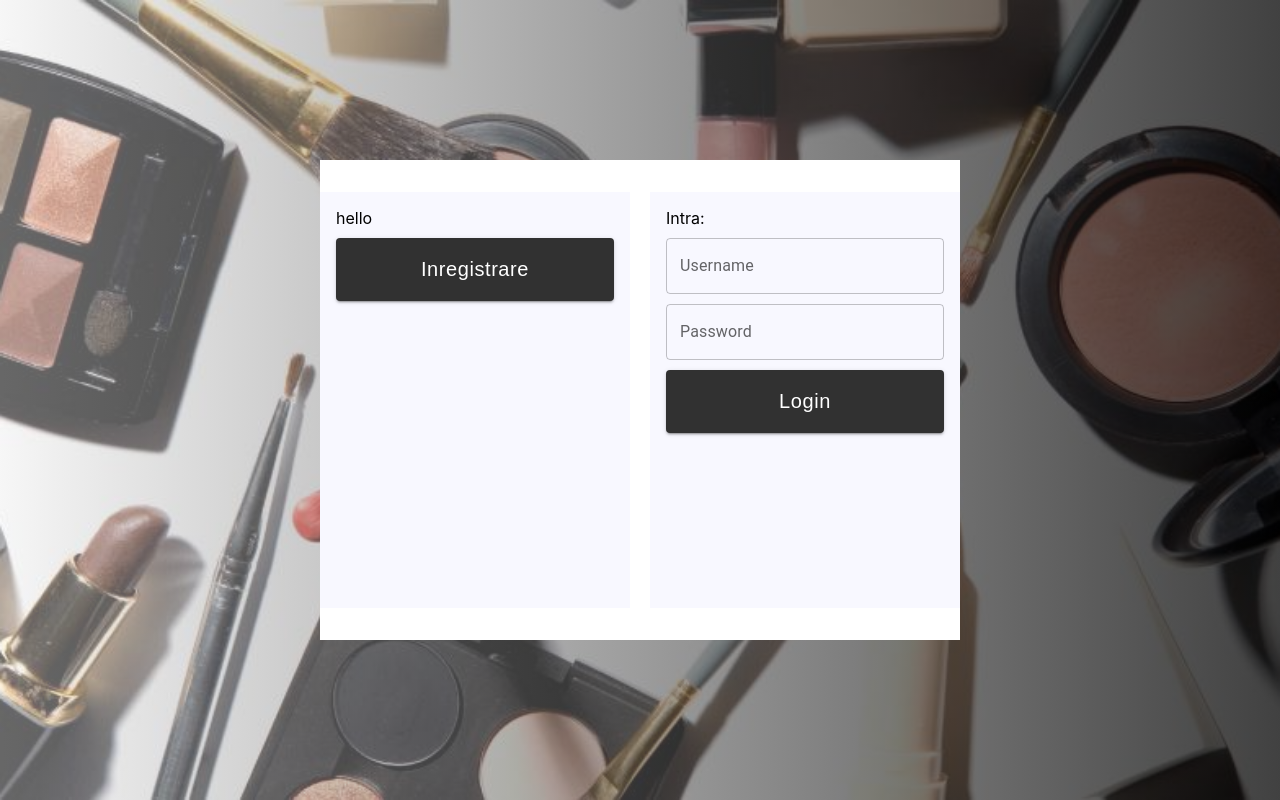
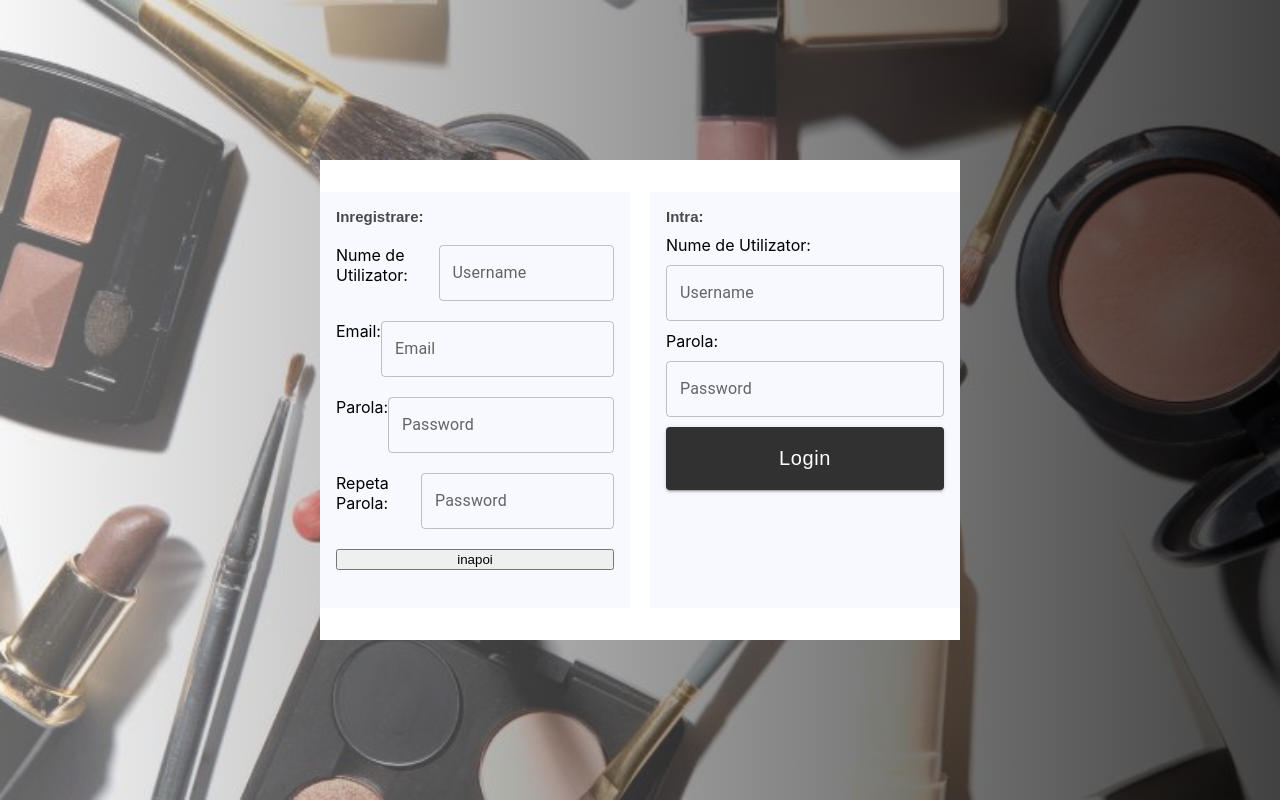
Before and after one commit to SocolAndreea/web, a React (Create React App) app: page /login in a window 1280 px wide. Both pictures are taken after a click on the button "Inregistrare". Built offline with nearby package versions, Linux system fonts and the light colour scheme.

Commit message:
registration form + benefits, global state to toggle between them

```diff
--- a/package.json
+++ b/package.json
@@ -5,6 +5,7 @@
   "dependencies": {
     "@emotion/react": "^11.11.4",
     "@emotion/styled": "^11.11.0",
+    "@mui/icons-material": "^5.15.13",
     "@mui/material": "^5.15.12",
     "@mui/styled-engine-sc": "^6.0.0-alpha.17",
     "@testing-library/jest-dom": "^5.17.0",
--- a/src/components/loginModal/LoginSide.tsx
+++ b/src/components/loginModal/LoginSide.tsx
@@ -1,7 +1,12 @@
 import { observer } from "mobx-react";
 import { Button, TextField } from "@mui/material";
-import { ButtonBlack, Modal } from "../../pages/StyledComponents";
+import {
+  ButtonBlack,
+  Modal,
+  WeightedTitle,
+} from "../../pages/StyledComponents";
 import { useState } from "react";
+import "./styles.css";
 
 const LoginSide = () => {
   const [username, setUsername] = useState("");
@@ -9,15 +14,19 @@ const LoginSide = () => {
 
   return (
     <Modal>
-      Intra:
+      <WeightedTitle>Intra: </WeightedTitle>
+      Nume de Utilizator:
       <TextField
+        className="customBorder"
         type="text"
         value={username}
         label="Username"
         variant="outlined"
         onChange={(e) => setUsername(e.target.value.trim())}
       ></TextField>
+      Parola:
       <TextField
+        className="customBorder"
         type="password"
         label="Password"
         value={password}
--- a/src/components/loginModal/RegistrationSide.tsx
+++ b/src/components/loginModal/RegistrationSide.tsx
@@ -1,14 +1,25 @@
 import { observer } from "mobx-react";
-import { ButtonBlack, Modal } from "../../pages/StyledComponents";
-import { Button } from "@mui/material";
+import { Modal } from "../../pages/StyledComponents";
+import RegistrationBenefits from "./registrationToggle/RegistrationBenefits";
+import { createContext, useState } from "react";
+import RegistrationForm from "./registrationToggle/RegistrationForm";
+
+//modalul ramane si fac un toggle intre tot ce e interior si un registration form
 
 const RegistrationSide = () => {
+  const [toggle, setToggle] = useState(true);
+  const ToggleForm = createContext(toggle);
+  console.log("test toggle", toggle);
+
   return (
-    <Modal>
-      hello
-      <Button variant={"contained"} sx={ButtonBlack}>
-        Inregistrare
-      </Button>
+    <Modal style={{ gap: "20px" }}>
+      <ToggleForm.Provider value={toggle}>
+        {toggle ? (
+          <RegistrationBenefits toggleForm={setToggle} />
+        ) : (
+          <RegistrationForm toggleBenefits={setToggle} />
+        )}
+      </ToggleForm.Provider>
     </Modal>
   );
 };
--- /dev/null
+++ b/src/components/loginModal/registrationToggle/RegistrationBenefits.tsx
@@ -0,0 +1,40 @@
+import { observer } from "mobx-react";
+import { ButtonBlack, WeightedTitle } from "../../../pages/StyledComponents";
+import { Button } from "@mui/material";
+import CheckCircleIcon from "@mui/icons-material/CheckCircle";
+import styled from "styled-components";
+import { Dispatch, SetStateAction } from "react";
+const Benefits = styled.div`
+  display: flex;
+  gap: 5px;
+`;
+
+interface BenefitsProps {
+  toggleForm: Dispatch<SetStateAction<boolean>>;
+}
+const RegistrationBenefits = (toggleForm: BenefitsProps) => {
+  const TurnToggleOn = () => {
+    toggleForm.toggleForm(false);
+  };
+  return (
+    <>
+      <WeightedTitle>Inca nu ai un profil?</WeightedTitle>
+      <Button variant={"contained"} sx={ButtonBlack} onClick={TurnToggleOn}>
+        Inregistrare
+      </Button>
+      <Benefits style={{ marginTop: "15px" }}>
+        <CheckCircleIcon />
+        Cumparare mai rapida
+      </Benefits>
+      <Benefits>
+        <CheckCircleIcon />
+        Creeaza-ti propria lista de dorinte
+      </Benefits>
+      <Benefits>
+        <CheckCircleIcon />
+        Istoricul comenzilor
+      </Benefits>
+    </>
+  );
+};
+export default observer(RegistrationBenefits);
--- /dev/null
+++ b/src/components/loginModal/registrationToggle/RegistrationForm.tsx
@@ -0,0 +1,69 @@
+import { observer } from "mobx-react";
+import { Dispatch, SetStateAction } from "react";
+import { WeightedTitle } from "../../../pages/StyledComponents";
+import { TextField } from "@mui/material";
+import styled from "styled-components";
+
+interface FormProps {
+  toggleBenefits: Dispatch<SetStateAction<boolean>>;
+}
+
+const Together = styled.div`
+  display: flex;
+  justify-content: space-between;
+`;
+const RegistrationForm = (toggleBenefits: FormProps) => {
+  const TurnToggleOff = () => {
+    toggleBenefits.toggleBenefits(true);
+  };
+  return (
+    <>
+      <WeightedTitle>Inregistrare: </WeightedTitle>
+      <Together>
+        Nume de Utilizator:
+        <TextField
+          className="customBorder"
+          type="text"
+          // value={username}
+          label="Username"
+          variant="outlined"
+          // onChange={(e) => setUsername(e.target.value.trim())}
+        ></TextField>
+      </Together>
+      <Together>
+        Email:
+        <TextField
+          className="customBorder"
+          type="email"
+          // value={username}
+          label="Email"
+          variant="outlined"
+          // onChange={(e) => setUsername(e.target.value.trim())}
+        ></TextField>
+      </Together>
+      <Together>
+        Parola:
+        <TextField
+          className="customBorder"
+          type="password"
+          label="Password"
+          // value={password}
+          // onChange={(e) => setPassword(e.target.value.trim())}
+        />
+      </Together>
+      <Together>
+        Repeta Parola:
+        <TextField
+          className="customBorder"
+          type="password"
+          label="Password"
+          // value={password}
+          // onChange={(e) => setPassword(e.target.value.trim())}
+        />
+      </Together>
+      <button onClick={TurnToggleOff}>inapoi</button>
+    </>
+  );
+};
+
+export default observer(RegistrationForm);
--- /dev/null
+++ b/src/components/loginModal/styles.css
@@ -0,0 +1,7 @@
+.customBorder .MuiOutlinedInput-root.Mui-focused .MuiOutlinedInput-notchedOutline{
+    border-color:#e42789cc;
+}
+
+.customBorder .MuiInputLabel-root.Mui-focused{
+    color:#e42789cc;
+}
--- a/src/pages/StyledComponents.tsx
+++ b/src/pages/StyledComponents.tsx
@@ -1,5 +1,13 @@
 import styled from "styled-components";
 
+export const WeightedTitle = styled.div`
+  font-family:
+    Nunito Sans,
+    sans-serif;
+  color: #494949;
+  font-weight: 800;
+  font-size: 15px;
+`;
 export const ButtonBlack = {
   fontFamily: "Nunito Sans, sans-serif",
   background: "#313131",
```
Also changed, not shown: 1 other file (tests, documents, lock files or other folders).
